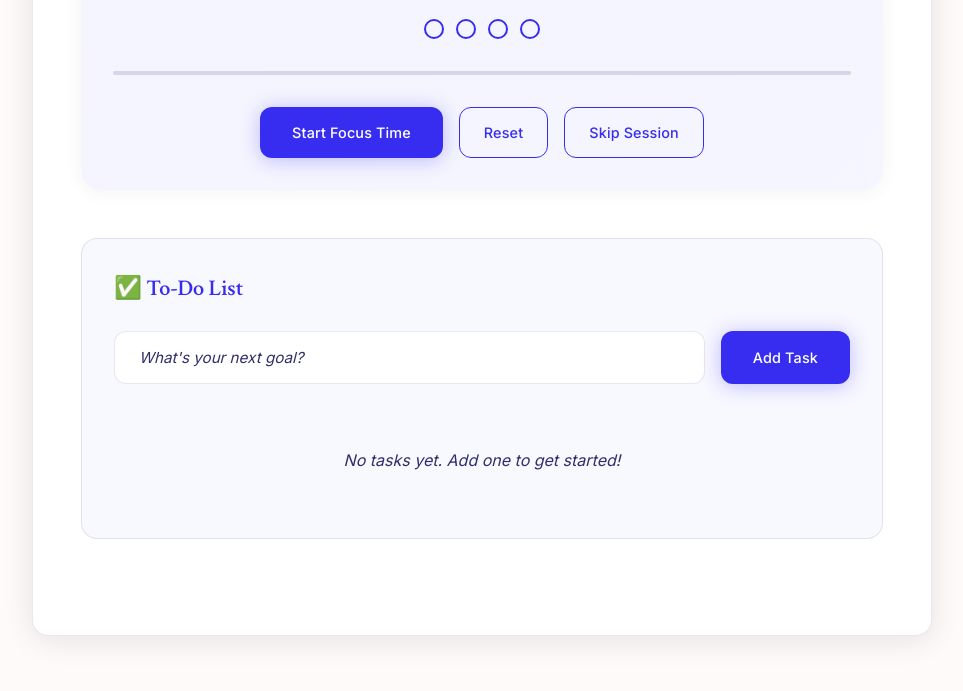
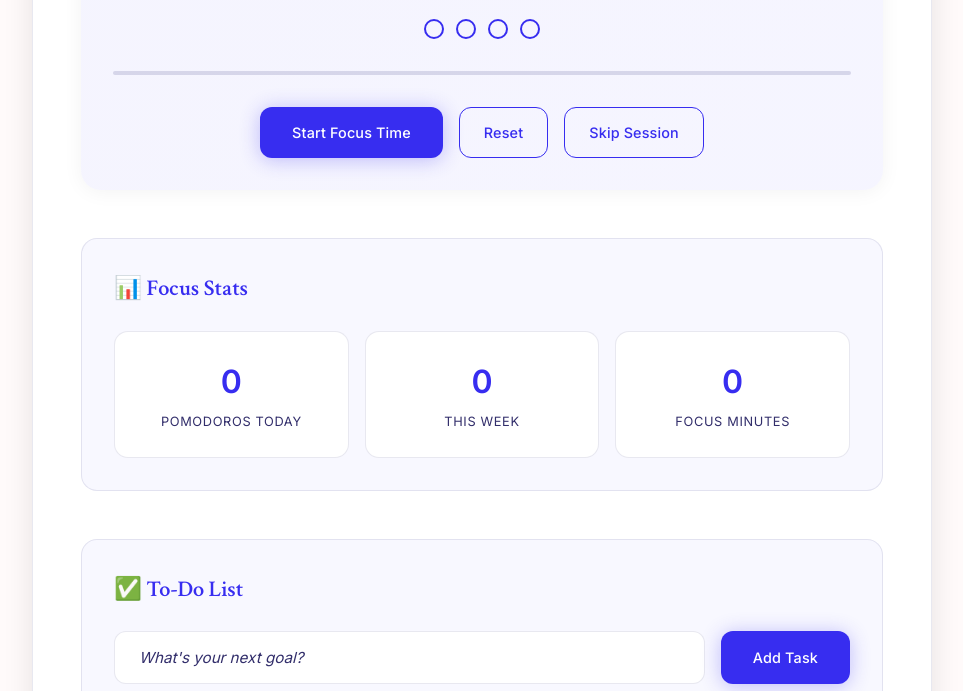
Before and after one commit to ikosea/todo_app, a plain HTML site: page index.html in a window 1280 px wide. Shown: the part 512-1203 px from the top of the page, without its empty margins (158-1121 px from the left). Before the commit the page ends 1180 px from the top, so only its background shows below. Drawn offline with Linux system fonts and the light colour scheme.

Commit message:
added stats

```diff
--- a/app.js
+++ b/app.js
@@ -1,3 +1,7 @@
+let sessionHistory = JSON.parse(
+  localStorage.getItem("pomodoroHistory")
+) || [];
+
 // === DOM Elements ===
 const timerDisplay = document.getElementById("timer");
 const sessionTypeDisplay = document.getElementById("session-type");
@@ -41,6 +45,7 @@ function init() {
     updateTimerBackground();
     loadTheme();
     resetPomodoroIndicator();
+    updateStats();
 }
 
 function attachEventListeners() {
@@ -128,6 +133,9 @@ function handleSessionEnd() {
     } else {
         currentSession = "work";
         if (sessionsCompleted % 4 === 0) resetPomodoroIndicator();
+    }
+    if (currentSession === "work") {
+    recordSession();
     }
 
     unlockTasks();
@@ -325,5 +333,52 @@ function updateTimerBackground() {
         currentSession === "work" ? "work-mode" : "break-mode"
     );
 }
+    function recordSession() {
+    const today = new Date().toISOString().slice(0, 10);
+
+    sessionHistory.push({
+        date: today,
+        type: "work",
+        duration: WORK_DURATION
+    });
+
+    localStorage.setItem(
+        "pomodoroHistory",
+        JSON.stringify(sessionHistory)
+    );
+
+    updateStats();
+    }
+
+
+function updateStats() {
+  const todayEl = document.getElementById("today-count");
+  const weekEl = document.getElementById("week-count");
+  const minutesEl = document.getElementById("focus-minutes");
+
+  const today = new Date();
+  const todayStr = today.toISOString().slice(0, 10);
+
+  const weekStart = new Date(today);
+  weekStart.setDate(today.getDate() - today.getDay());
+
+  let todayCount = 0;
+  let weekCount = 0;
+  let minutes = 0;
+
+  sessionHistory.forEach(s => {
+    const sessionDate = new Date(s.date);
+
+    if (s.date === todayStr) todayCount++;
+    if (sessionDate >= weekStart) weekCount++;
+
+    minutes += s.duration;
+  });
+
+  todayEl.textContent = todayCount;
+  weekEl.textContent = weekCount;
+  minutesEl.textContent = minutes;
+}
+
 // Initialize app
 document.addEventListener("DOMContentLoaded", init);
--- a/index.html
+++ b/index.html
@@ -44,6 +44,27 @@
                 <button id="skip-btn" class="secondary-btn">Skip Session</button>
             </div>
         </div>
+        <!-- Stats Section -->
+        <div class="section stats-section">
+        <h2>📊 Focus Stats</h2>
+
+        <div class="stats-grid">
+            <div class="stat-card">
+            <div class="stat-value" id="today-count">0</div>
+            <div class="stat-label">Pomodoros Today</div>
+            </div>
+
+            <div class="stat-card">
+            <div class="stat-value" id="week-count">0</div>
+            <div class="stat-label">This Week</div>
+            </div>
+
+            <div class="stat-card">
+            <div class="stat-value" id="focus-minutes">0</div>
+            <div class="stat-label">Focus Minutes</div>
+            </div>
+        </div>
+        </div>
 
         <!-- Task List -->
         <div class="section">
--- a/style.css
+++ b/style.css
@@ -532,3 +532,34 @@ input:focus-visible {
   background: var(--primary-color);
   color: white;
 }
+.stats-section {
+  margin-top: 3rem;
+}
+
+.stats-grid {
+  display: grid;
+  grid-template-columns: repeat(auto-fit, minmax(160px, 1fr));
+  gap: 1rem;
+}
+
+.stat-card {
+  background: var(--card-bg);
+  border: 1px solid var(--card-border);
+  border-radius: 14px;
+  padding: 1.5rem;
+  text-align: center;
+}
+
+.stat-value {
+  font-size: 2rem;
+  font-weight: 700;
+  color: var(--primary-color);
+}
+
+.stat-label {
+  font-size: 0.8rem;
+  margin-top: 0.3rem;
+  color: var(--secondary-color);
+  text-transform: uppercase;
+  letter-spacing: 0.05em;
+}
```
